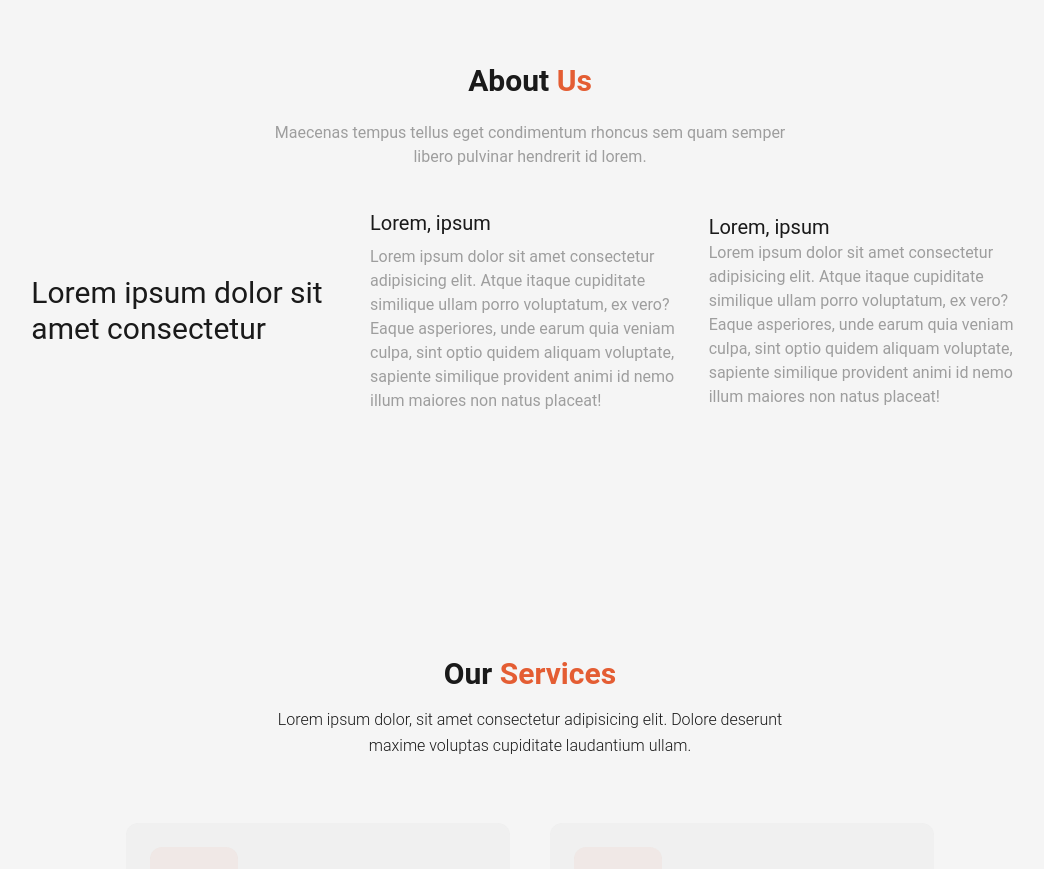
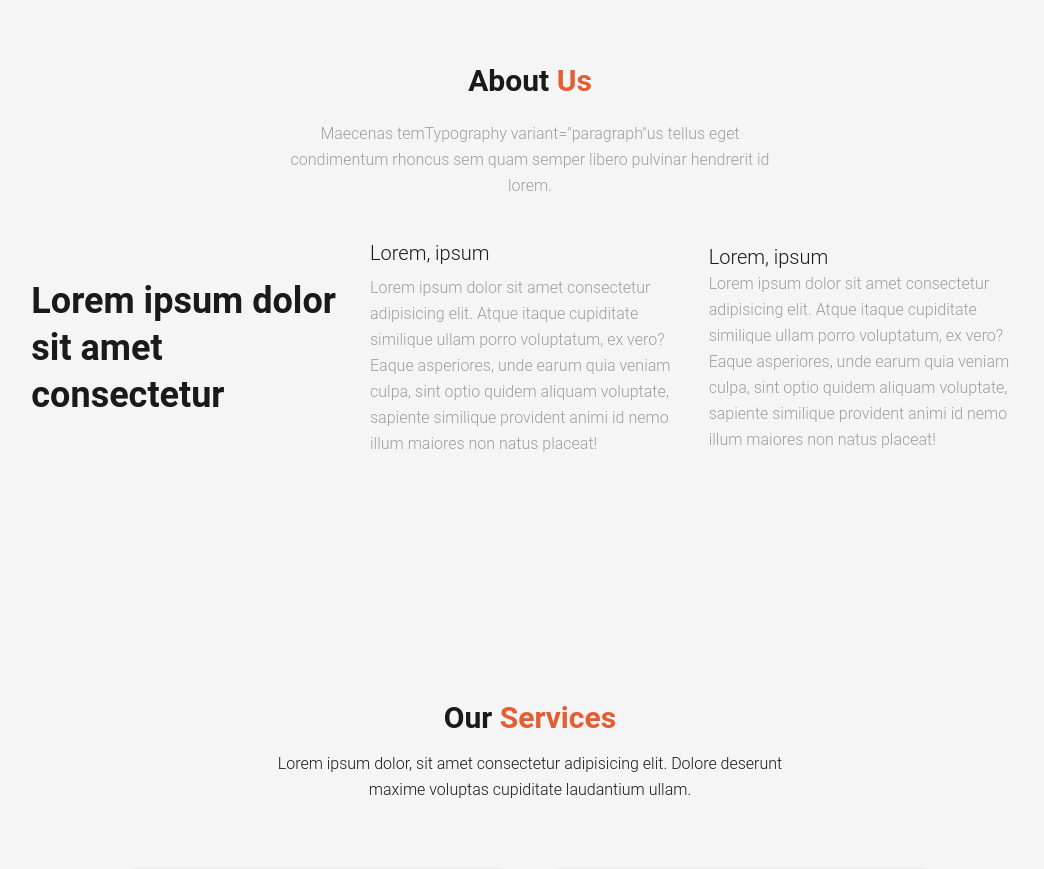
Before and after one commit to fiquell/deoxa, a Next.js app: page / in a window 1280 px wide. Shown: the part 900-1769 px from the top of the page, without its empty margins (110-1154 px from the left). Built offline with nearby package versions, Linux system fonts and the light colour scheme.

Commit message:
change a about section

```diff
--- a/src/components/About.tsx
+++ b/src/components/About.tsx
@@ -10,34 +10,34 @@ export default function About() {
             <Typography variant="h3" className="pb-5">
               About <span className="text-primary">Us</span>
             </Typography>
-            <p className="lg:w-1/2 text-gray-500 text-center">
-              Maecenas tempus tellus eget condimentum rhoncus sem quam semper
+            <Typography variant="paragraph" className="lg:w-1/2 text-gray-500 text-center">
+              Maecenas temTypography variant="paragraph"us tellus eget condimentum rhoncus sem quam semper
               libero pulvinar hendrerit id lorem.
-            </p>
+            </Typography>
           </div>
           <div className="container grid lg:grid-cols-3 place-items-center grid-cols-1 gap-5">
             <div className="flex w-80 flex-col text-3xl">
-              <h2>Lorem ipsum dolor sit amet consectetur</h2>
+              <Typography variant="h2">Lorem ipsum dolor sit amet consectetur</Typography>
             </div>
             <div className="flex w-80 flex-col">
-              <p className="text-xl mb-2">Lorem, ipsum </p>
-              <p className="text-gray-500">
+              <Typography variant="paragraph" className="text-xl mb-2">Lorem, ipsum </Typography>
+              <Typography variant="paragraph" className="text-gray-500">
                 Lorem ipsum dolor sit amet consectetur adipisicing elit. Atque
                 itaque cupiditate similique ullam porro voluptatum, ex vero?
                 Eaque asperiores, unde earum quia veniam culpa, sint optio
                 quidem aliquam voluptate, sapiente similique provident animi id
                 nemo illum maiores non natus placeat!
-              </p>
+              </Typography>
             </div>{" "}
             <div className="flex w-80 flex-col">
-              <p className="text-xl">Lorem, ipsum</p>
-              <p className="text-gray-500">
+              <Typography variant="paragraph" className="text-xl">Lorem, ipsum</Typography>
+              <Typography variant="paragraph" className="text-gray-500">
                 Lorem ipsum dolor sit amet consectetur adipisicing elit. Atque
                 itaque cupiditate similique ullam porro voluptatum, ex vero?
                 Eaque asperiores, unde earum quia veniam culpa, sint optio
                 quidem aliquam voluptate, sapiente similique provident animi id
                 nemo illum maiores non natus placeat!
-              </p>
+              </Typography>
             </div>
           </div>
         </div>
```
